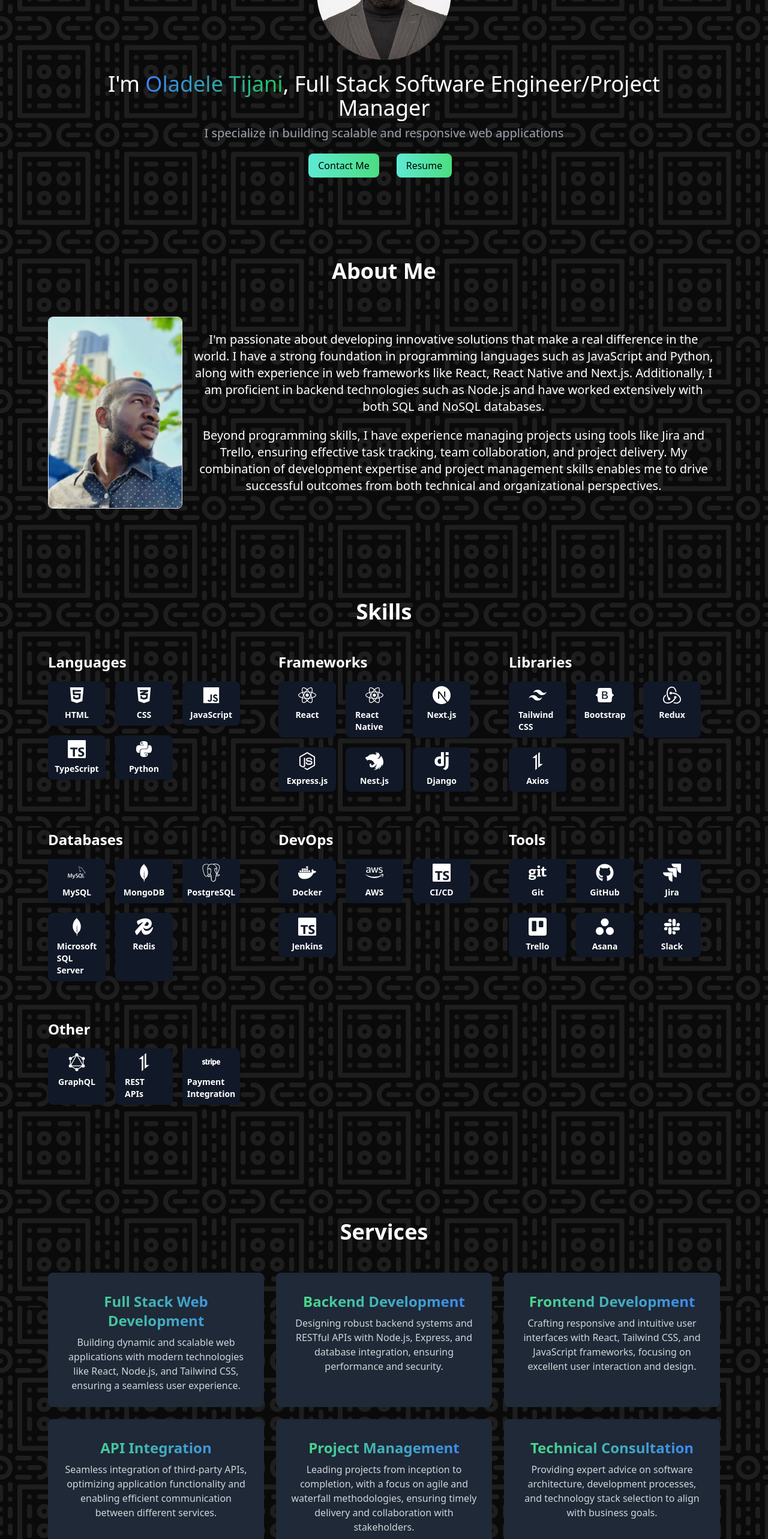
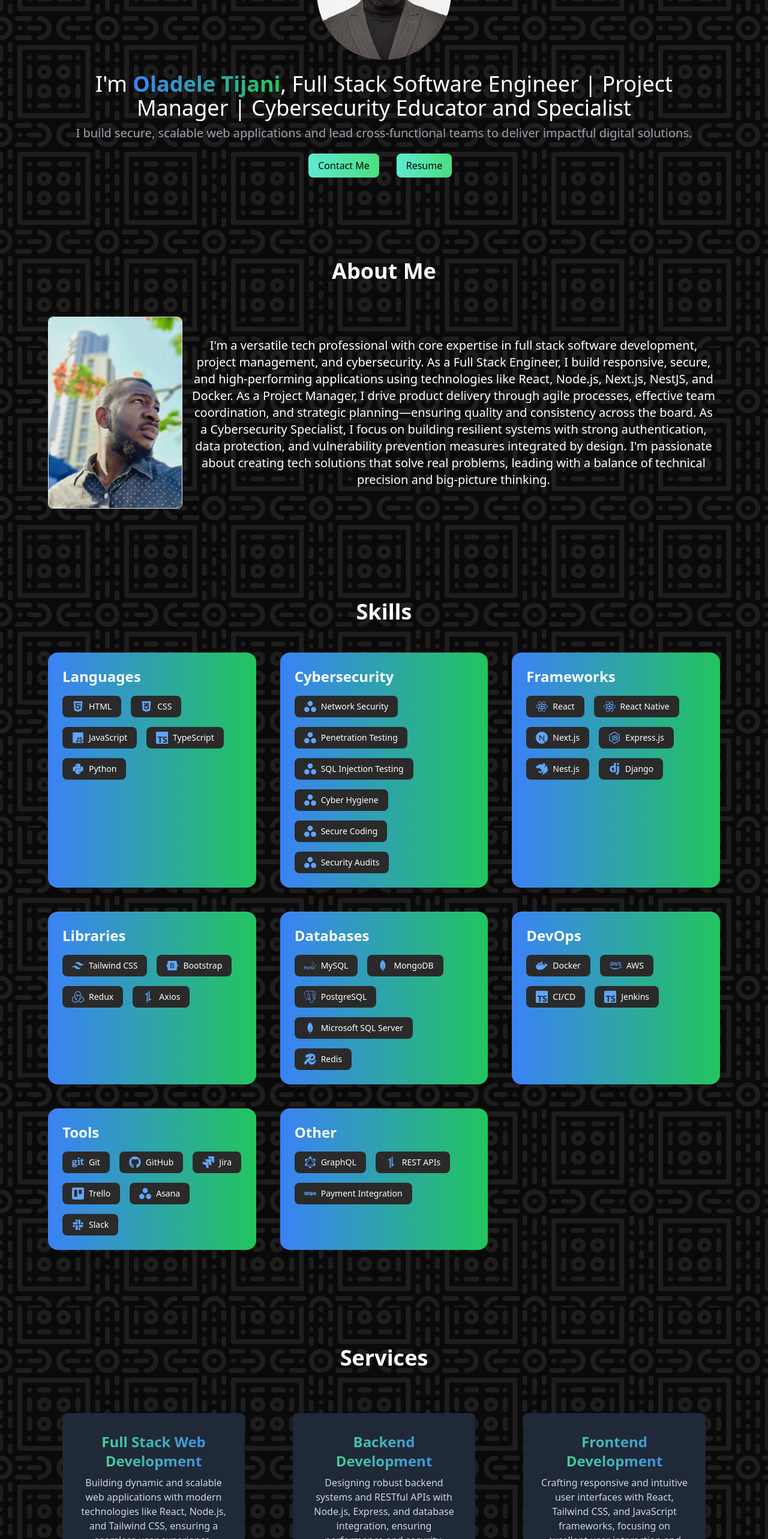
Before and after one commit to jaeswave/my-portfolio, a React (Vite) app: page / in a window 1280 px wide. Shown: the part 220-2786 px from the top of the page at 60% size. Built offline with nearby package versions, Linux system fonts and the light colour scheme; no server answers; a web font is replaced by a local one.

Commit message:
feat:all done remains some functionality and reviews

```diff
--- a/package.json
+++ b/package.json
@@ -12,7 +12,9 @@
   "dependencies": {
     "@emailjs/browser": "^4.4.1",
     "animate.css": "^4.1.1",
+    "aos": "^2.3.4",
     "dotenv": "^16.4.5",
+    "framer-motion": "^12.9.4",
     "react": "^18.3.1",
     "react-dom": "^18.3.1",
     "react-icons": "^5.3.0",
--- a/src/components/Cards.jsx
+++ b/src/components/Cards.jsx
@@ -25,18 +25,18 @@ const Cards = (prop) => {
         <img
           src={projectImage}
           alt="project-image"
-          className="rounded-lg mb-4 w-full h-48 object-cover"
+          className="rounded-lg mb-4 w-full h-24 object-cover"
         />
         <h3 className="text-2xl font-bold mb-2 ">{title}</h3>
-        <p className="text-gray-400 mb-4">{description}</p>
-        <p className="text-gray-400 mb-4">{techStack}</p>
+        <p className="text-gray-400 mb-2">{description}</p>
+        <p className="text-gray-400 mb-2">{techStack}</p>
         <a
           className="bg-gradient-to-r from-teal-300 to-green-400  transform transition-transform duration-300 hover:scale-95  inline-block text-black px-4 py-2 rounded-full font-bold"
           href={link}
           target="_blank"
           rel="noopener noreferrer"
         >
-          GitHub
+          Demo
         </a>
       </div>
     );
--- a/src/data/index.js
+++ b/src/data/index.js
@@ -10,41 +10,42 @@ export const services = [
   },
   {
     id: 2,
-
     title: "Backend Development",
     description:
       "Designing robust backend systems and RESTful APIs with Node.js, Express, and database integration, ensuring performance and security.",
   },
   {
     id: 3,
-
     title: "Frontend Development",
     description:
       "Crafting responsive and intuitive user interfaces with React, Tailwind CSS, and JavaScript frameworks, focusing on excellent user interaction and design.",
   },
   {
     id: 4,
-
     title: "API Integration",
     description:
       "Seamless integration of third-party APIs, optimizing application functionality and enabling efficient communication between different services.",
   },
   {
     id: 5,
-
     title: "Project Management",
     description:
       "Leading projects from inception to completion, with a focus on agile and waterfall methodologies, ensuring timely delivery and collaboration with stakeholders.",
   },
-
   {
     id: 6,
-
     title: "Technical Consultation",
     description:
       "Providing expert advice on software architecture, development processes, and technology stack selection to align with business goals.",
   },
+  {
+    id: 7,
+    title: "Cybersecurity",
+    description:
+      "Implementing best practices for securing applications, performing vulnerability assessments, and ensuring data protection through proactive threat mitigation.",
+  },
 ];
+
 
 export const projects = [
   {
@@ -79,4 +80,28 @@ export const projects = [
     githubLink: "https://github.com/jaeswave/backend-api-utils",
     image: "path/to/backend-project-image.jpg",
   },
+  {
+    id: 4,
+    title: "MailMeQuran",
+    description:
+      "A spiritual productivity app that emails users a daily number of Quranic verses with a reminder image, customizable to their pace.",
+    techStack: ["React", "Express", "Node.js", "Postgre Sql", "SendGrid"],
+    githubLink: "https://mailmequran.com",
+  },
+  {
+    id: 5,
+    title: "Ayatong",
+    description:
+      "A platform designed to help detect early signs of autism in children through behavioral input and intelligent analysis.",
+    techStack: ["React", "Node.js", "Express", "MySql", "Tailwind CSS"],
+    githubLink: "https://ayatong.com",
+  },
+  {
+    id: 6,
+    title: "Stemmets",
+    description:
+      "A modern STEM learning platform for kids with multimedia content and secure user access, built with full-stack scalability in mind.",
+    techStack: ["Next.js", "NestJS", "PostgreSQL", "Tailwind CSS"],
+    githubLink: "https://stemmets.com",
+  },
 ];
--- a/src/data/skillsData.js
+++ b/src/data/skillsData.js
@@ -42,6 +42,18 @@ export const skills = [
       { name: "Python", icon: FaPython },
     ],
   },
+  {
+    title: "Cybersecurity",
+    items: [
+      { name: "Network Security", icon: SiAsana }, // Replace with a better icon if you want
+      { name: "Penetration Testing", icon: SiAsana },
+      { name: "SQL Injection Testing", icon: SiAsana },
+      { name: "Cyber Hygiene", icon: SiAsana },
+      { name: "Secure Coding", icon: SiAsana },
+      { name: "Security Audits", icon: SiAsana },
+    ],
+  },
+
   {
     title: "Frameworks",
     items: [
--- a/src/pages/HomePage/components/About.jsx
+++ b/src/pages/HomePage/components/About.jsx
@@ -14,22 +14,19 @@ const About = () => {
           </div>
           <div className="flex flex-col justify-center gap-5  px-2 py-2 text-center">
             <p className="text-xl">
-              I{"'"}m passionate about developing innovative solutions that make
-              a real difference in the world. I have a strong foundation in
-              programming languages such as JavaScript and Python, along with
-              experience in web frameworks like React, React Native and Next.js.
-              Additionally, I am proficient in backend technologies such as
-              Node.js and have worked extensively with both SQL and NoSQL
-              databases.
-            </p>
-
-            <p className="text-xl">
-              Beyond programming skills, I have experience managing projects
-              using tools like Jira and Trello, ensuring effective task
-              tracking, team collaboration, and project delivery. My combination
-              of development expertise and project management skills enables me
-              to drive successful outcomes from both technical and
-              organizational perspectives.
+              I{"'"}m a versatile tech professional with core expertise in full
+              stack software development, project management, and cybersecurity.
+              As a Full Stack Engineer, I build responsive, secure, and
+              high-performing applications using technologies like React,
+              Node.js, Next.js, NestJS, and Docker. As a Project Manager, I
+              drive product delivery through agile processes, effective team
+              coordination, and strategic planning—ensuring quality and
+              consistency across the board. As a Cybersecurity Specialist, I
+              focus on building resilient systems with strong authentication,
+              data protection, and vulnerability prevention measures integrated
+              by design. I'm passionate about creating tech solutions that solve
+              real problems, leading with a balance of technical precision and
+              big-picture thinking.
             </p>
           </div>
         </div>
--- a/src/pages/HomePage/components/Home.jsx
+++ b/src/pages/HomePage/components/Home.jsx
@@ -22,13 +22,15 @@ const Home = () => {
         <div className=" w-[85%] text-white px-4 place-self-center">
           <h1 className="text-4xl font_bold mb-2 animate__animated animate__backInLeft">
             I{"'"}m{" "}
-            <span className="text-transparent bg-clip-text bg-gradient-to-r from-blue-500 to-green-500">
+            <span className="text-transparent font-bold bg-clip-text bg-gradient-to-r from-blue-500 to-green-500">
               Oladele Tijani
             </span>
-            , Full Stack Software Engineer/Project Manager
+            , Full Stack Software Engineer | Project Manager | Cybersecurity
+            Educator and Specialist
           </h1>
           <p className="text-gray-400 text-xl animate__animated animate__backInRight">
-            I specialize in building scalable and responsive web applications
+            I build secure, scalable web applications and lead cross-functional
+            teams to deliver impactful digital solutions.{" "}
           </p>
         </div>
         <div className="grid sm:grid-cols-2 gap-3 min-w-[20%] place-self-center">
--- a/src/pages/HomePage/components/Service.jsx
+++ b/src/pages/HomePage/components/Service.jsx
@@ -1,18 +1,40 @@
+import { useEffect } from "react";
+import AOS from "aos";
+import "aos/dist/aos.css";
 import Cards from "../../../components/Cards";
 import { services } from "../../../data";
+
 const Service = () => {
+  useEffect(() => {
+    AOS.init({ duration: 800, once: true });
+  }, []);
+
   return (
-    <div className="text-white py-20" id="service">
-      <div className="container mx-auto md:px-12 lg:px-20 px-8 grid place-self-center ">
-        <h2 className="text-4xl font-bold text-center mb-12">Services</h2>
-        <div className="grid sm:grid-cols-2 lg:grid-cols-3 gap-5">
-          {services.map((service) => (
-            <Cards
-              cardType={true}
+    <div
+      className="text-white py-20"
+      id="service"
+    >
+      <div className="container mx-auto md:px-12 lg:px-20 px-8">
+        <h2
+          className="text-4xl font-bold text-center mb-12"
+          data-aos="fade-down"
+        >
+          Services
+        </h2>
+        <div className="grid sm:grid-cols-2 lg:grid-cols-3 gap-8">
+          {services.map((service, index) => (
+            <div
               key={service.id}
-              title={service.title}
-              description={service.description}
-            />
+              data-aos="fade-up"
+              data-aos-delay={index * 100}
+              className=" text-gray-900 p-6 rounded-2xl shadow-lg hover:shadow-xl transition-shadow duration-300"
+            >
+              <Cards
+                cardType={true}
+                title={service.title}
+                description={service.description}
+              />
+            </div>
           ))}
         </div>
       </div>
--- a/src/pages/HomePage/components/Skills.jsx
+++ b/src/pages/HomePage/components/Skills.jsx
@@ -1,23 +1,44 @@
-import Cards from "../../../components/Cards";
+import { useEffect } from "react";
+import AOS from "aos";
+import "aos/dist/aos.css";
+// import Cards from "../../../components/Cards";
 import { skills } from "../../../data/skillsData";
+
 const Skills = () => {
+  useEffect(() => {
+    AOS.init({ duration: 800, once: true });
+  }, []);
+
   return (
     <div className="text-white py-20" id="skills">
-      <div className="container mx-auto md:px-12 lg:px-20 px-8 grid place-self-center ">
-        <h2 className="text-4xl font-bold text-center mb-12">Skills</h2>
-        <div className="grid md:grid-cols-3 gap-8">
+      <div className="container mx-auto md:px-12 lg:px-20 px-8">
+        <h2
+          className="text-4xl font-bold text-center mb-12"
+          data-aos="fade-down"
+        >
+          Skills
+        </h2>
+        <div className="grid md:grid-cols-2 lg:grid-cols-3 gap-10">
           {skills.map((skillCategory) => (
-            <div key={skillCategory.title} className="mb-8">
+            <div
+              key={skillCategory.title}
+              data-aos="fade-up"
+              className=" p-6 bg-gradient-to-r from-blue-500 to-green-500	 rounded-2xl shadow-lg hover:shadow-xl transition-shadow duration-300"
+            >
               <h3 className="text-2xl font-semibold mb-4 text-white">
                 {skillCategory.title}
               </h3>
               <div className="flex flex-wrap gap-4">
                 {skillCategory.items.map((skill) => (
-                  <Cards
+                  <div
                     key={skill.name}
-                    name={skill.name}
-                    icon={<skill.icon />}
-                  />
+                    className="group flex items-center gap-2 px-4 py-2 bg-[#2a2a2a] rounded-lg hover:bg-[#3a3a3a] transition-transform duration-300 transform hover:scale-105"
+                  >
+                    <span className="text-xl text-blue-400 group-hover:animate-bounce">
+                      {<skill.icon />}
+                    </span>
+                    <span className="text-sm">{skill.name}</span>
+                  </div>
                 ))}
               </div>
             </div>
```
Also changed, not shown: src/pages/HomePage/components/Project.jsx (+26 -5 lines), 1 other file (tests, documents, lock files or other folders).
